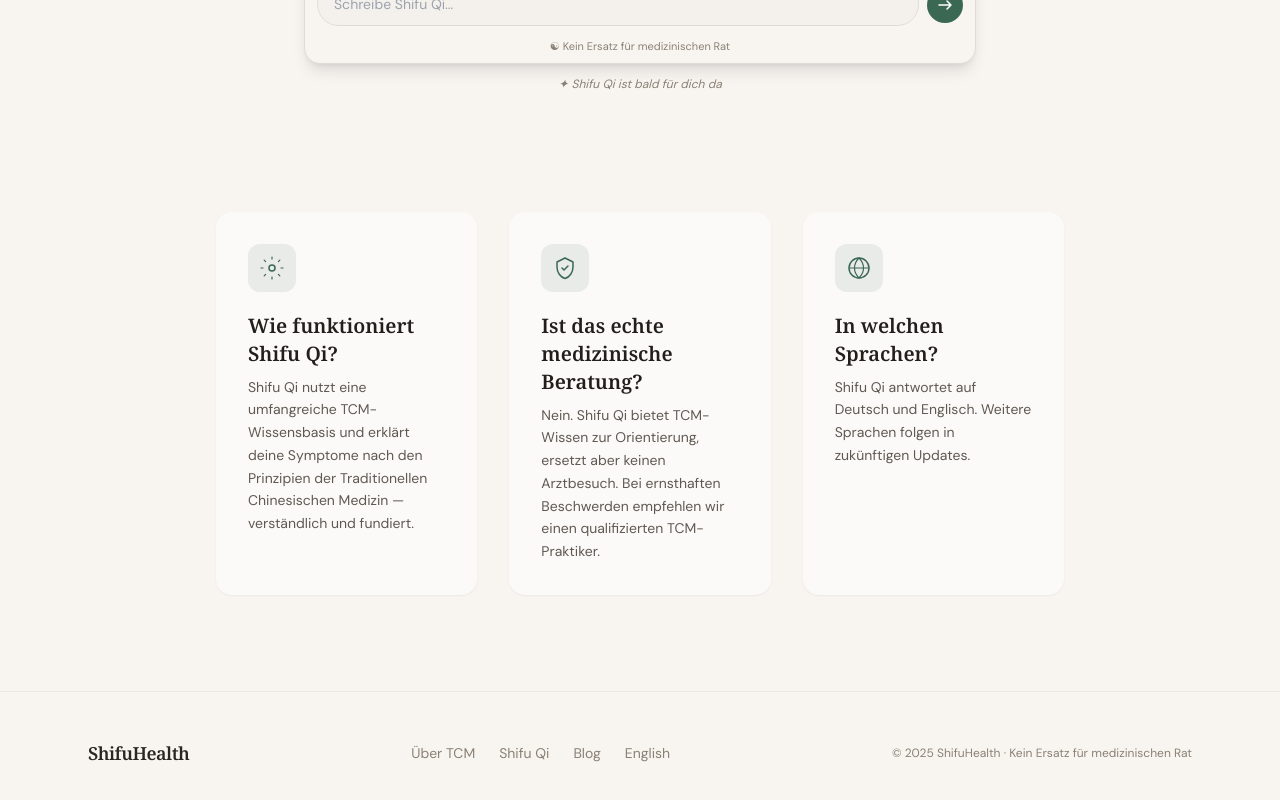
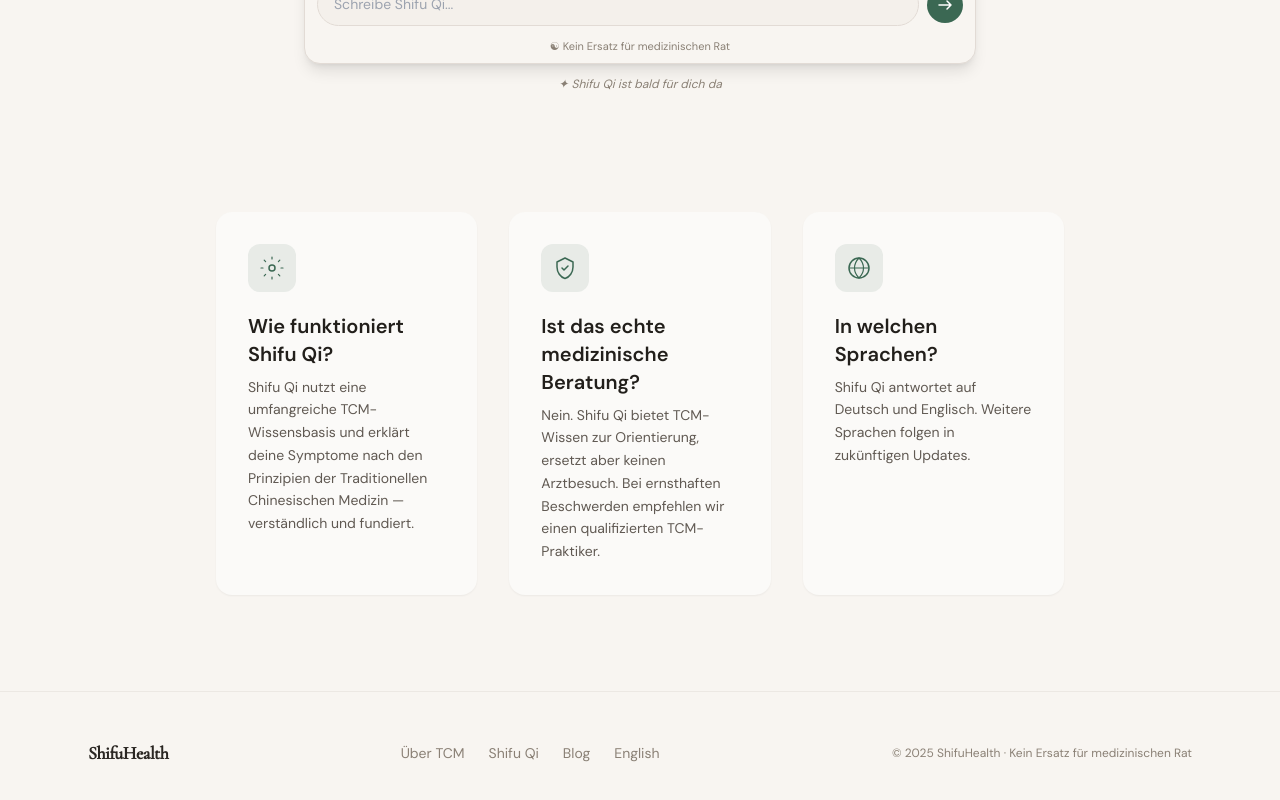
Before and after one commit to dennfuzius/shifuhealth, a Next.js app: page /de/assistent in a window 1280 px wide. Shown: the part 912-1712 px from the top of the page. Built offline with nearby package versions, Linux system fonts and the light colour scheme.

Commit message:
fix: enforce DM Sans globally, remove Noto Serif

```diff
--- a/src/app/[locale]/assistent/page.tsx
+++ b/src/app/[locale]/assistent/page.tsx
@@ -93,7 +93,7 @@
               <div className="icon-container mb-5">
                 {card.icon}
               </div>
-              <h3 className="font-heading text-xl font-semibold mb-2">
+              <h3 className="font-body text-xl font-semibold mb-2">
                 {t(card.titleKey)}
               </h3>
               <p
--- a/src/app/[locale]/blog/page.tsx
+++ b/src/app/[locale]/blog/page.tsx
@@ -80,7 +80,7 @@
                     </span>
                   )}
                 </div>
-                <h3 className="font-heading text-xl font-semibold mb-2 group-hover:text-[var(--color-primary)] transition-colors duration-200">
+                <h3 className="font-body text-xl font-semibold mb-2 group-hover:text-[var(--color-primary)] transition-colors duration-200">
                   {article.title[locale]}
                 </h3>
                 {article.excerpt?.[locale] && (
--- a/src/app/[locale]/layout.tsx
+++ b/src/app/[locale]/layout.tsx
@@ -97,7 +97,7 @@
         <link rel="preconnect" href="https://fonts.googleapis.com" />
         <link rel="preconnect" href="https://fonts.gstatic.com" crossOrigin="anonymous" />
         <link
-          href="https://fonts.googleapis.com/css2?family=Noto+Serif:ital,wght@0,400;0,600;1,400&family=DM+Sans:wght@300;400;500;600&display=swap"
+          href="https://fonts.googleapis.com/css2?family=Cormorant+Garamond:ital,wght@0,400;0,500;1,400&family=DM+Sans:wght@300;400;500;600;700&display=swap"
           rel="stylesheet"
         />
         <script
--- a/src/app/globals.css
+++ b/src/app/globals.css
@@ -28,7 +28,7 @@
   --el-water: #386694;
 
   /* ── Typography ── */
-  --font-heading: 'Noto Serif', Georgia, serif;
+  --font-heading: 'Cormorant Garamond', Georgia, serif;
   --font-body: 'DM Sans', system-ui, sans-serif;
 
   /* ── Shadows ── */
@@ -58,10 +58,10 @@
   }
 
   h1, h2, h3 {
-    font-family: var(--font-heading);
+    font-family: var(--font-body);
     color: var(--color-text);
     line-height: 1.1;
-    font-weight: 600;
+    font-weight: 700;
   }
 
   h1 {
--- a/src/components/ArticleBody.tsx
+++ b/src/components/ArticleBody.tsx
@@ -13,7 +13,7 @@
     ),
     h2: ({ children }) => (
       <h2
-        className="font-heading font-semibold"
+        className="font-body font-bold"
         style={{ marginTop: "3rem", marginBottom: "1rem", lineHeight: 1.2 }}
       >
         {children}
@@ -21,7 +21,7 @@
     ),
     h3: ({ children }) => (
       <h3
-        className="font-heading font-semibold"
+        className="font-body font-bold"
         style={{ marginTop: "2rem", marginBottom: "0.75rem", lineHeight: 1.3 }}
       >
         {children}
@@ -47,7 +47,7 @@
       <strong style={{ fontWeight: 500, color: "var(--color-text)" }}>{children}</strong>
     ),
     em: ({ children }) => (
-      <em className="font-heading" style={{ fontStyle: "italic" }}>{children}</em>
+      <em className="font-body" style={{ fontStyle: "italic" }}>{children}</em>
     ),
     link: ({ value, children }) => (
       <a
--- a/src/components/BlogPreview.tsx
+++ b/src/components/BlogPreview.tsx
@@ -69,7 +69,7 @@
                       </span>
                     )}
                   </div>
-                  <h3 className="font-heading text-xl font-semibold mb-2">
+                  <h3 className="font-body text-xl font-semibold mb-2">
                     {article.title[locale]}
                   </h3>
                   {article.excerpt?.[locale] && (
--- a/src/components/HomeContent.tsx
+++ b/src/components/HomeContent.tsx
@@ -118,7 +118,7 @@
               >
                 <div className="icon-container"><IconQi /></div>
                 <div>
-                  <p className="font-heading text-sm font-semibold" style={{ color: "var(--color-text)" }}>2.500+</p>
+                  <p className="font-body text-sm font-semibold" style={{ color: "var(--color-text)" }}>2.500+</p>
                   <p className="font-body text-xs" style={{ color: "var(--color-text-muted)" }}>{t("trust.item1")}</p>
                 </div>
               </div>
@@ -144,7 +144,7 @@
               <ScrollAnimator key={i}>
                 <div className="card p-8 hover:shadow-md transition-shadow duration-300">
                   <div className="icon-container mb-5">{item.icon}</div>
-                  <h3 className="font-heading text-xl font-semibold mb-3">
+                  <h3 className="font-body text-xl font-semibold mb-3">
                     {t(`tcmIntro.${item.titleKey}` as "tcmIntro.qi_title")}
                   </h3>
                   <p className="font-body text-base leading-relaxed mb-4" style={{ color: "var(--color-text-secondary)" }}>
@@ -218,7 +218,7 @@
                   color: "var(--color-text-body)",
                 }}
               >
-                <span className="font-heading text-lg" style={{ color: el.color }}>
+                <span className="font-body text-lg" style={{ color: el.color }}>
                   {t(`fiveElements.${el.key}Symbol` as "fiveElements.woodSymbol")}
                 </span>
                 {t(`fiveElements.${el.key}` as "fiveElements.wood")}
@@ -228,10 +228,10 @@
           <div className="max-w-2xl mx-auto">
             <div className="card p-8 md:p-12" style={{ border: "1px solid rgba(226, 219, 213, 0.4)" }}>
               <div className="text-center mb-6">
-                <span className="font-heading text-5xl block mb-2" style={{ color: activeEl.color, opacity: 0.3 }}>
+                <span className="font-body text-5xl block mb-2" style={{ color: activeEl.color, opacity: 0.3 }}>
                   {t(`fiveElements.${activeElement}Symbol` as "fiveElements.woodSymbol")}
                 </span>
-                <h3 className="font-heading text-2xl font-semibold mb-2">
+                <h3 className="font-body text-2xl font-semibold mb-2">
                   {t(`fiveElements.${activeElement}` as "fiveElements.wood")}
                 </h3>
               </div>
```
